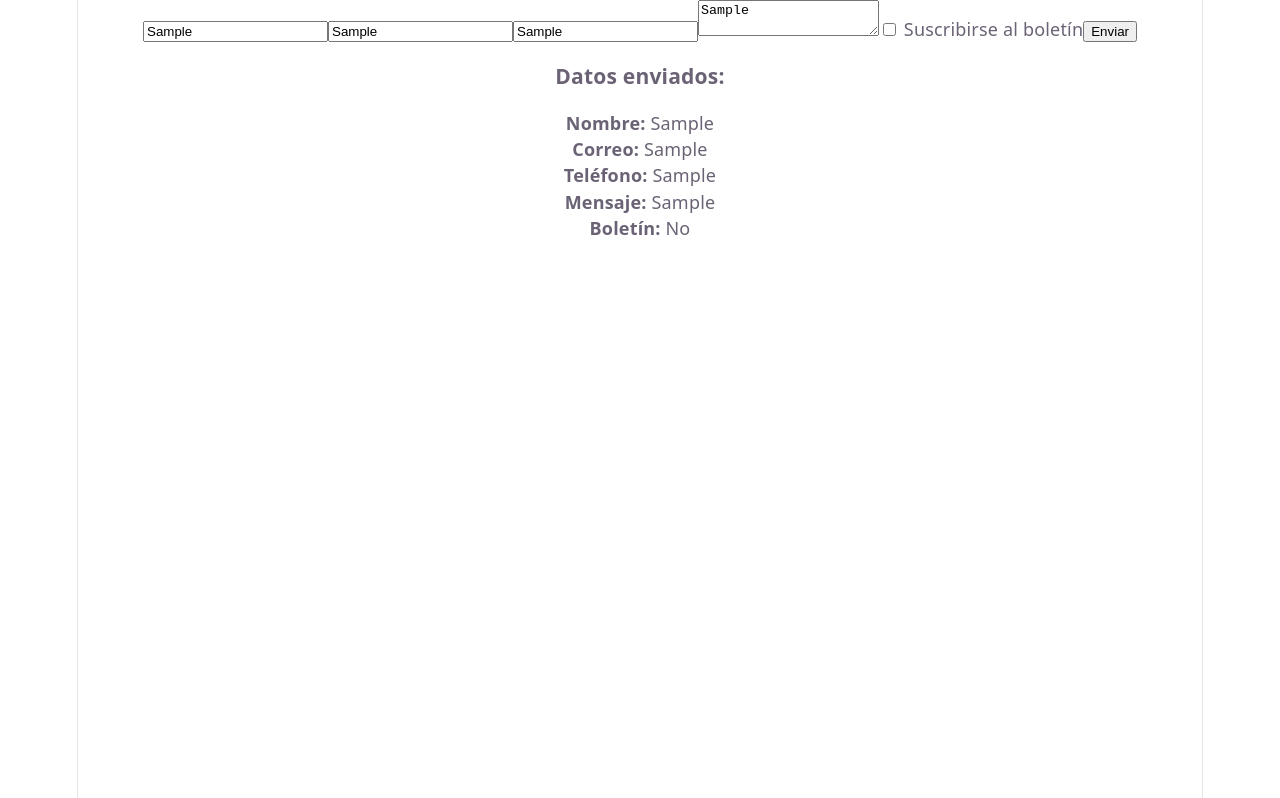
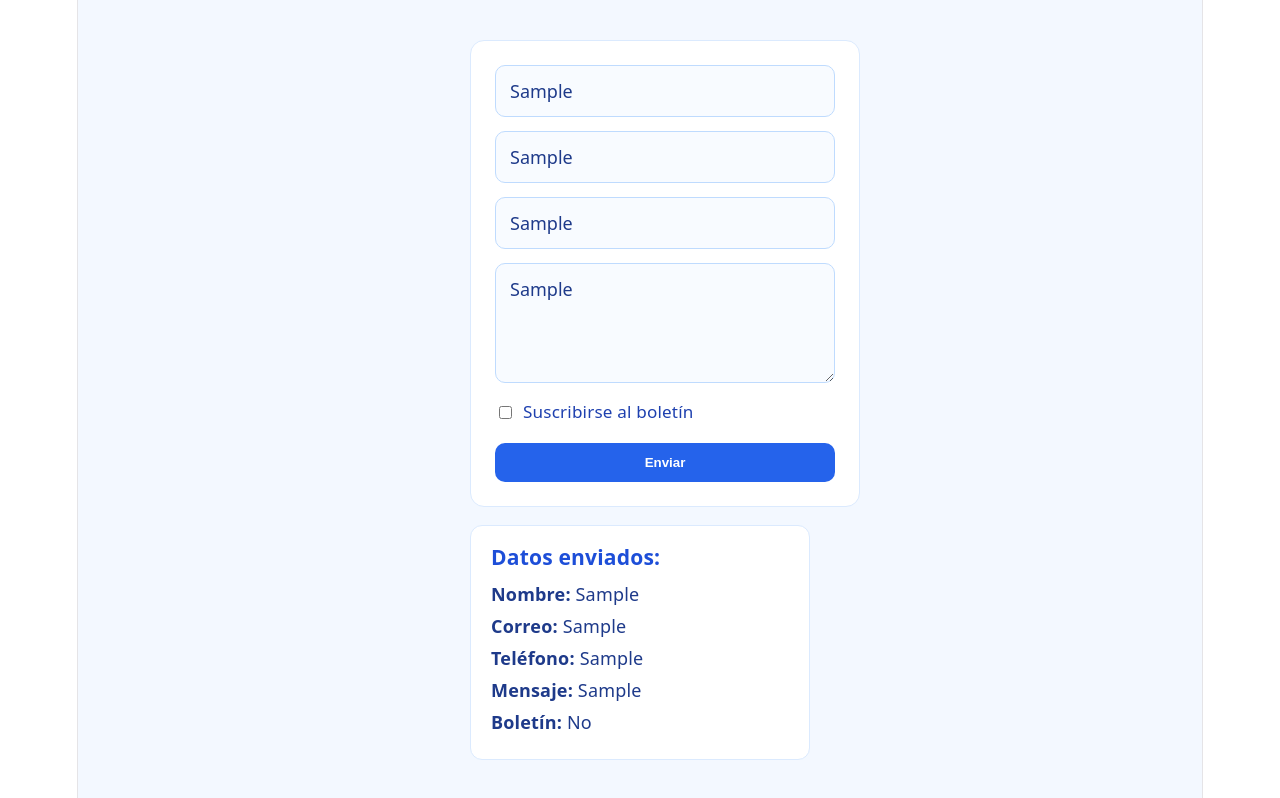
Before and after one commit to Pablo0204/A1, a Vue app in the folder nombre-proyecto/: page / in a window 1280 px wide. Both pictures are taken after typing "Sample", "Sample", "Sample", "Sample" into the empty fields and a click on the button "Enviar". Built offline with nearby package versions, Linux system fonts and the light colour scheme.

Commit message:
Hoja de estilo mejorada

```diff
--- a/nombre-proyecto/src/components/Contacto.vue
+++ b/nombre-proyecto/src/components/Contacto.vue
@@ -1,17 +1,23 @@
 <template>
-  <form @submit.prevent="validarFormulario">
-    <input v-model="nombre" placeholder="Nombre" />
-    <input v-model="correo" placeholder="Correo" />
-    <input v-model="telefono" placeholder="Teléfono" />
-    <textarea v-model="mensaje" placeholder="Mensaje"></textarea>
-    <label><input type="checkbox" v-model="newsletter" /> Suscribirse al boletín</label>
-    <button type="submit">Enviar</button>
+  <form class="contacto-form" @submit.prevent="validarFormulario">
+    <div class="form-grid">
+      <input class="form-input" v-model="nombre" placeholder="Nombre" />
+      <input class="form-input" v-model="correo" placeholder="Correo" />
+      <input class="form-input" v-model="telefono" placeholder="Teléfono" />
+      <textarea class="form-textarea" v-model="mensaje" placeholder="Mensaje"></textarea>
+    </div>
+
+    <label class="checkbox-wrap">
+      <input type="checkbox" v-model="newsletter" />
+      <span>Suscribirse al boletín</span>
+    </label>
+
+    <button class="submit-button" type="submit">Enviar</button>
   </form>
 
+  <div v-if="error" class="form-error">{{ error }}</div>
 
-  <div v-if="error" style="color:red">{{ error }}</div>
-
-  <div v-if="enviado">
+  <div v-if="enviado" class="form-summary">
     <h3>Datos enviados:</h3>
     <p><strong>Nombre:</strong> {{ nombre }}</p>
     <p><strong>Correo:</strong> {{ correo }}</p>
--- a/nombre-proyecto/src/style.css
+++ b/nombre-proyecto/src/style.css
@@ -294,3 +294,108 @@ code {
     border-right-color: var(--border);
   }
 }
+
+#app {
+  display: flex;
+  justify-content: center;
+  align-items: center;
+  background: #f3f8ff;
+  padding: 32px 16px;
+}
+
+.contacto-form {
+  width: min(100%, 500px);
+  background: #ffffff;
+  border: 1px solid #dbeafe;
+  border-radius: 14px;
+  padding: 24px;
+}
+
+.form-grid {
+  display: grid;
+  gap: 14px;
+}
+
+.form-input,
+.form-textarea {
+  width: 100%;
+  box-sizing: border-box;
+  border: 1px solid #bfdbfe;
+  border-radius: 10px;
+  padding: 12px 14px;
+  font: inherit;
+  color: #1e3a8a;
+  background: #f8fbff;
+}
+
+.form-input::placeholder,
+.form-textarea::placeholder {
+  color: #7aa2d8;
+}
+
+.form-input:focus,
+.form-textarea:focus {
+  outline: none;
+  border-color: #2563eb;
+  background: #fff;
+}
+
+.form-textarea {
+  min-height: 120px;
+  resize: vertical;
+}
+
+.checkbox-wrap {
+  display: flex;
+  align-items: center;
+  gap: 8px;
+  margin: 16px 0 18px;
+  color: #1e40af;
+  font-size: 0.95rem;
+}
+
+.checkbox-wrap input {
+  accent-color: #2563eb;
+}
+
+.submit-button {
+  width: 100%;
+  border: none;
+  border-radius: 10px;
+  background: #2563eb;
+  color: white;
+  font-weight: 600;
+  padding: 12px 18px;
+  cursor: pointer;
+}
+
+.submit-button:hover {
+  background: #1d4ed8;
+}
+
+.form-error {
+  max-width: 500px;
+  margin: 16px auto 0;
+  color: #b91c1c;
+  font-weight: 600;
+}
+
+.form-summary {
+  max-width: 500px;
+  margin: 18px auto 0;
+  background: #fff;
+  border: 1px solid #dbeafe;
+  border-radius: 12px;
+  padding: 18px 20px;
+  color: #1e3a8a;
+  text-align: left;
+}
+
+.form-summary h3 {
+  margin: 0 0 10px;
+  color: #1d4ed8;
+}
+
+.form-summary p {
+  margin: 6px 0;
+}
```
